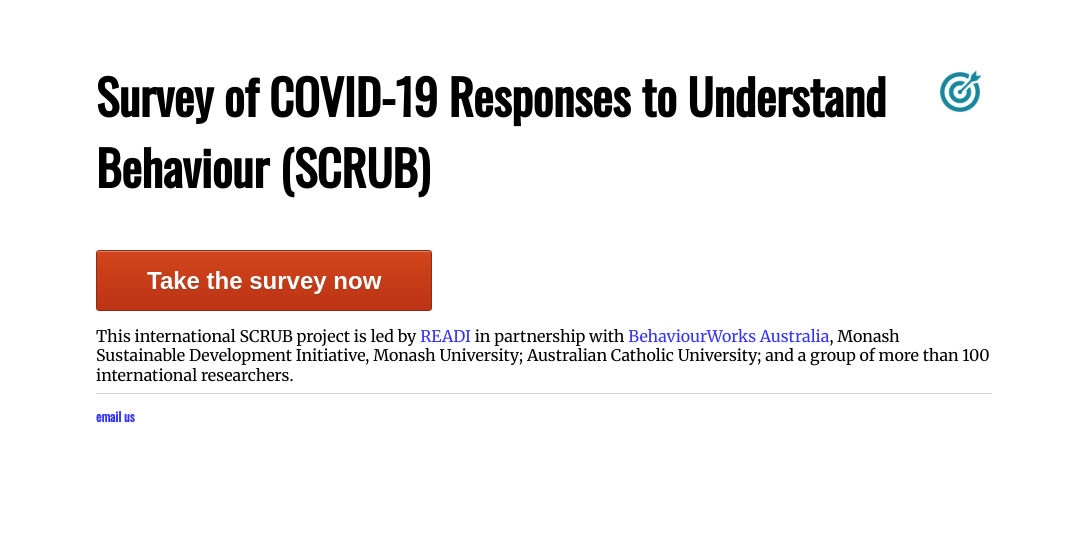
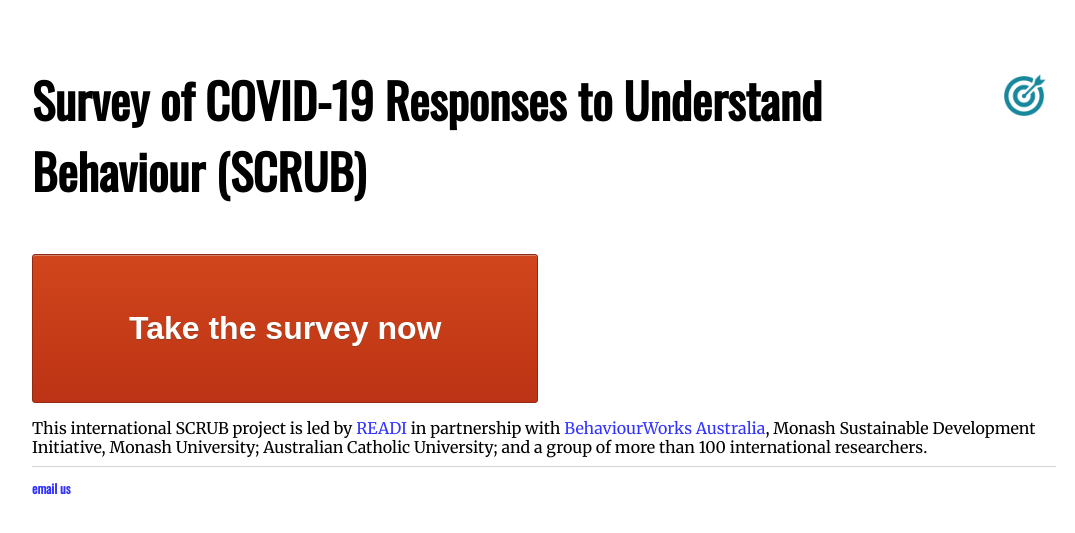
Before and after one commit to aksaeri/scrub, a Jekyll site: the page built from index.md, in a window 1280 px wide. Shown: the top 533 px of the page, without its empty margins (96-1171 px from the left). Built offline with Jekyll 4.4.1, drawn with Linux system fonts in a browser that asks for light colours.

Commit message:
Update main.css

```diff
--- a/css/main.css
+++ b/css/main.css
@@ -1,18 +1,18 @@
 body {
-    margin: 60px auto;
-    width: 70%;
+    margin: 4em auto;
+    width: 80%;
     font-family: 'Droid Serif', 'Merriweather', serif;
 }
 nav ul, footer ul {
     font-family: 'Droid Serif', 'Merriweather', serif;
-    padding: 0px;
+    padding: 0;
     list-style: none;
     font-weight: bold;
 }
 nav ul li, footer ul li {
     font-family: 'Oswald', sans-serif;
     display: inline;
-    margin-right: 20px;
+    margin-right: 2em;
 }
 a {
     text-decoration: none;
@@ -80,9 +80,9 @@
 	cursor:pointer;
 	color:#ffffff;
 	font-family:Arial;
-	font-size:24px;
+	font-size:2em;
 	font-weight:bold;
-	padding:20px 50px;
+	padding:2em 3em;
 	text-decoration:none;
 	text-shadow:0px 1px 0px #854629;
 }
```
